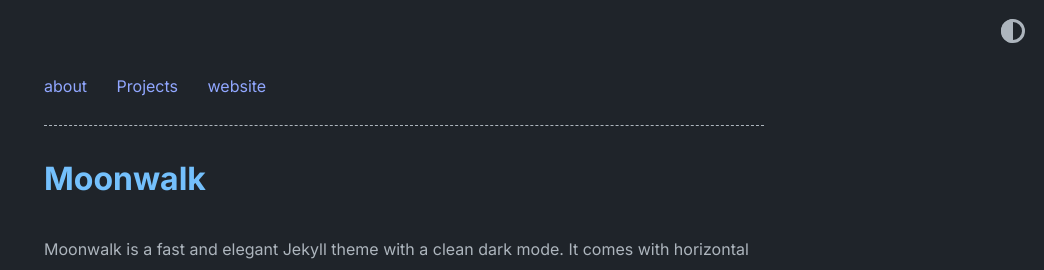
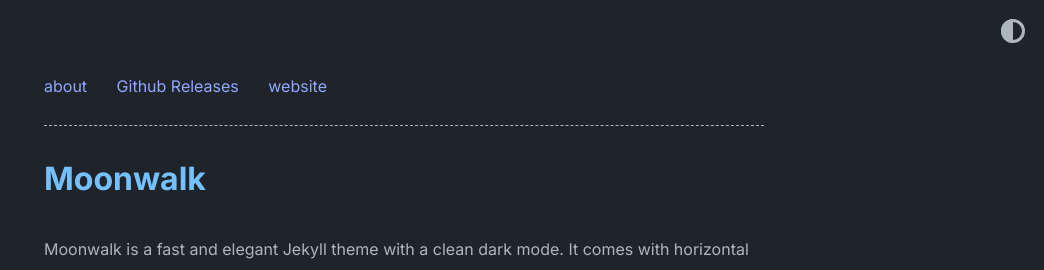
Before and after one commit to stackbit-projects/devilsdesigns-33adc, a Jekyll site: the page built from index.md, in a window 1280 px wide. Shown: the top 270 px of the page, without its empty margins (236-1280 px from the left). Built offline with Jekyll 4.4.1, drawn with Linux system fonts in a browser that asks for light colours.

Commit message:
home.yml: updated title in navbar_entries

```diff
--- a/_data/home.yml
+++ b/_data/home.yml
@@ -1,7 +1,7 @@
 navbar_entries:
   - title: about
     url: about
-  - title: Projects
+  - title: Github Releases
     url: Github Releases
   - title: website
     url: 'https://www.abhinav.co'
```
